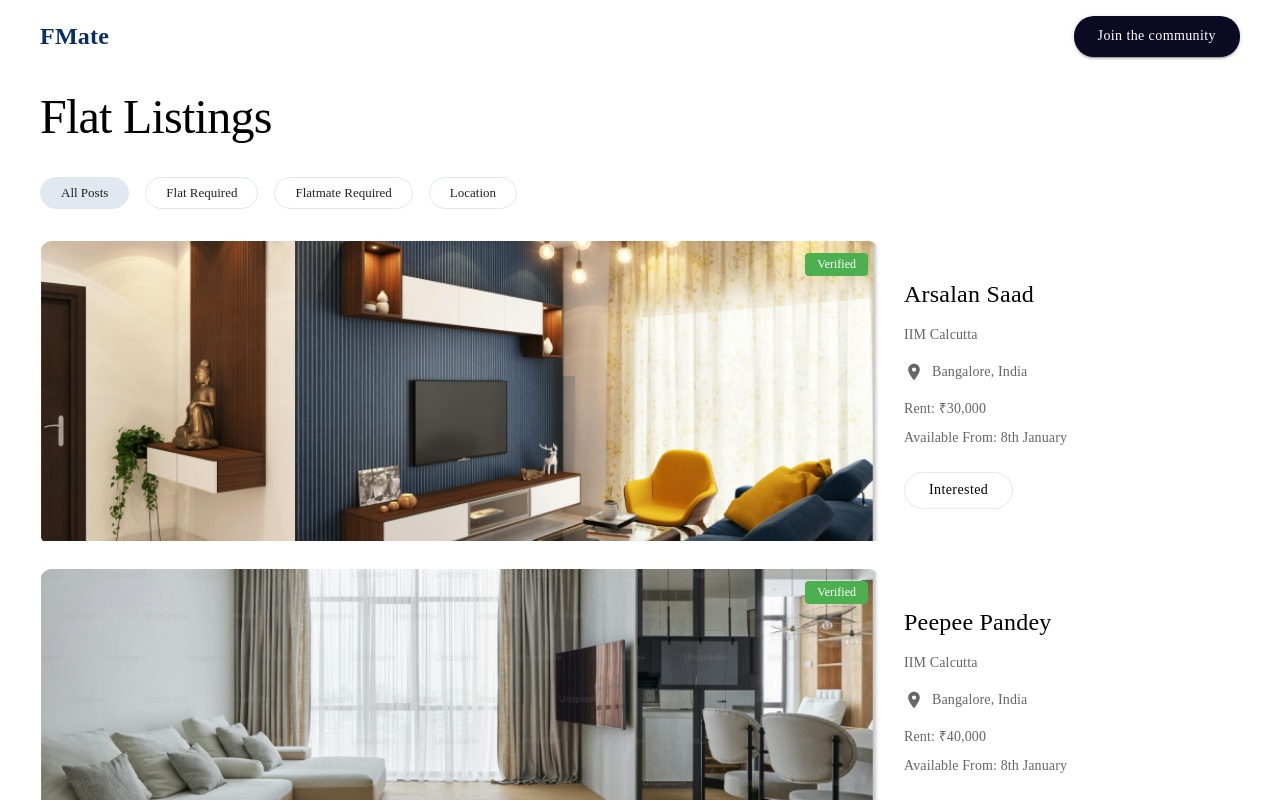
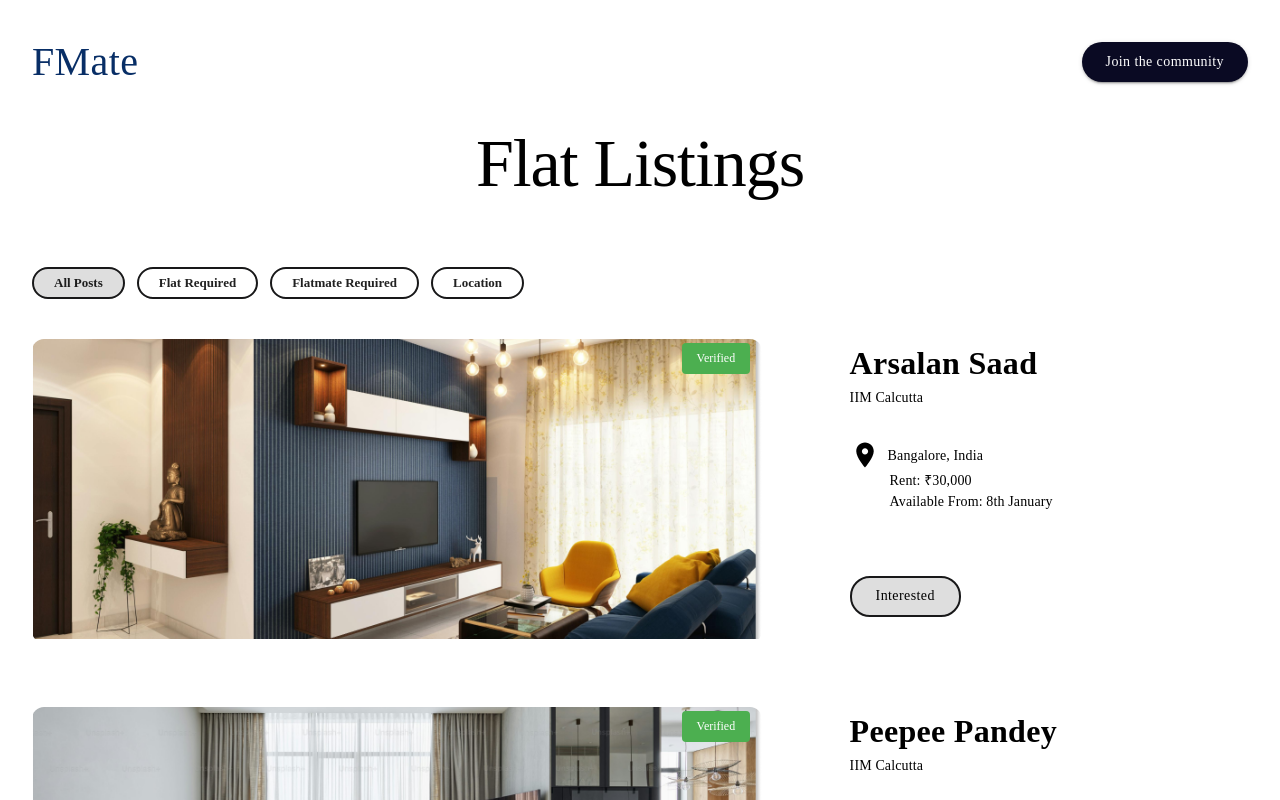
Before and after one commit to Anjaliicode/FMate, a React (Vite) app: page /flatlistings in a window 1280 px wide. Shown: the top 800 px of the page. Built offline with nearby package versions, Linux system fonts and the light colour scheme.

Commit message:
added flatlisting page

```diff
--- a/src/App.jsx
+++ b/src/App.jsx
@@ -16,6 +16,7 @@ function App() {
         <Route path="/verificationcode" element={<VerificationCodePage />} />
         <Route path="/flatlistings" element={<FlatListingsPage />} />
         <Route path="/roomrequirements" element={<RoomRequirementForm/>} />
+        <Route path="/roomrequirement" element={<RoomRequirementForm />} />
 
       </Routes>
     </BrowserRouter>
--- a/src/components/EmailVerificationPage.jsx
+++ b/src/components/EmailVerificationPage.jsx
@@ -7,7 +7,7 @@ const VerificationCodePage = () => {
   const navigate = useNavigate();
 
   const handleVerify = () => {
-    navigate("/verification");
+    navigate("/verificationcode");
   };
 
   return (
@@ -77,7 +77,7 @@ const VerificationCodePage = () => {
           justifyContent: {xs:"center",md:"start"},
           alignItems: "center",
           px: { xs: 3, md: 4 },
-          py: { xs: 13, md: 14 },
+          py: { xs: 16, md: 14 },
 
           maxWidth: { xs: "100%", md: "50%" },
         }}
@@ -96,7 +96,7 @@ const VerificationCodePage = () => {
             sx={{
               fontFamily: "Poppins",
               fontWeight: 500,
-              fontSize: { xs: "24px", md: "35px" },
+              fontSize: { xs: "33px", md: "35px" },
               textAlign: "center",
               mb: 1,
             }}
--- a/src/components/FlatListing.jsx
+++ b/src/components/FlatListing.jsx
@@ -4,8 +4,13 @@ import LocationOnIcon from '@mui/icons-material/LocationOn';
 import flat1 from "../assets/flat1.png";
 import flat2 from "../assets/flat2.png";
 import flat3 from "../assets/flat3.png";
+import { useNavigate } from 'react-router-dom';
 
 const FlatListingsPage = () => {
+  const navigate = useNavigate();
+  const handleRequirement = () => {
+    navigate("/");
+  }
   const listings = [
     {
       id: 1,
@@ -36,27 +41,31 @@ const FlatListingsPage = () => {
       availableFrom: '8th January',
       image: flat3,
       verified: true
-    }
+    },
+
   ];
 
   return (
-    <Box sx={{ p: { xs: 2, md: 2 }, backgroundColor: "#fff", minHeight: "100vh" }}>
+    <Box sx={{ p: { xs: 2, md: 4 }, backgroundColor: "#fff", minHeight: "100vh" }}>
       {/* Header */}
       <Box sx={{
         display: 'flex',
         justifyContent: 'space-between',
         alignItems: 'center',
-        mb: 4,
-        maxWidth: "1200px",
+        mb: { xs: 3, md: 4 },
+        maxWidth: "1400px",
         mx: "auto",
-        width: "100%"
+        width: "100%",
+        flexDirection: { xs: 'column', sm: 'row' },
+        gap: { xs: 2, sm: 0 }
       }}>
         <Typography
           sx={{
-            fontFamily: 'Poppins',
-            fontWeight: 600,
-            fontSize: "24px",
-            color: '#082E66'
+            fontFamily: "Poppins",
+            fontWeight: 500,
+            fontSize: { xs: "32px", md: "40px" },
+            lineHeight: { xs: "48px", md: "60px" },
+            color: "#082E66",
           }}
         >
           FMate
@@ -72,6 +81,8 @@ const FlatListingsPage = () => {
             fontSize: '14px',
             px: 3,
             py: 1,
+            onClick:{handleRequirement},
+            width: { xs: '100%', sm: 'auto' },
             '&:hover': { backgroundColor: '#2A2A43' }
           }}
         >
@@ -80,33 +91,44 @@ const FlatListingsPage = () => {
       </Box>
 
       {/* Content Container */}
-      <Box sx={{ maxWidth: "1200px", mx: "auto", width: "100%" }}>
+      <Box sx={{ maxWidth: "1400px", mx: "auto", width: "100%" }}>
         {/* Title */}
         <Typography
           variant="h1"
           sx={{
             fontFamily: 'Poppins',
             fontWeight: 500,
-            fontSize: '48px',
-            mb: 4,
-            color: '#000'
+            fontSize: { xs: '32px', md: '68px' },
+            mb: { xs: 3, md: 8 },
+            color: '#000',
+            textAlign: 'center'
           }}
         >
           Flat Listings
         </Typography>
 
         {/* Filter Chips */}
-        <Box sx={{ display: 'flex', gap: 2, mb: 4 }}>
+        <Box sx={{
+          display: 'flex',
+          gap: 1.5,
+          mb: { xs: 3, md: 4 },
+          overflow: 'auto',
+          pb: 1,
+          flexWrap:'wrap',
+          '::-webkit-scrollbar': { display: 'none' }
+        }}>
           {['All Posts', 'Flat Required', 'Flatmate Required', 'Location'].map((filter) => (
             <Chip
               key={filter}
               label={filter}
               sx={{
                 fontFamily: 'Poppins',
-                backgroundColor: filter === 'All Posts' ? '#E2E8F0' : 'transparent',
-                border: '1px solid #E2E8F0',
+                fontWeight: 600,
+                backgroundColor: filter === 'All Posts' ? '#DEDEDE' : 'transparent',
+                border: '2px solid #181819',
                 borderRadius: '20px',
                 px: 1,
+                whiteSpace: 'nowrap',
                 '&:hover': { backgroundColor: '#E2E8F0' }
               }}
               clickable
@@ -116,16 +138,20 @@ const FlatListingsPage = () => {
 
         {/* Listings */}
         <Box sx={{ display: 'flex', flexDirection: 'column', gap: 3 }}>
-          {listings.map((listing, index) => (
+          {listings.map((listing) => (
             <Box key={listing.id}>
               <Box sx={{
                 display: 'flex',
+
+                flexDirection: { xs: 'column', md: 'row' },
                 gap: 3,
                 backgroundColor: 'white',
+                mb: 5,
+                // borderBottom:"2px dotted black",
               }}>
                 {/* Image Container */}
                 <Box sx={{
-                  width: "70%",
+                  width: { xs: "100%", md: "60%" },
                   position: 'relative',
                   borderRadius: '12px',
                   overflow: 'hidden'
@@ -143,13 +169,13 @@ const FlatListingsPage = () => {
                     <Box
                       sx={{
                         position: 'absolute',
-                        top: '12px',
+                        top: '4px',
                         right: '12px',
                         backgroundColor: '#4CAF50',
                         color: 'white',
                         fontSize: '12px',
-                        py: 0.5,
-                        px: 1.5,
+                        py: 1,
+                        px: 1.8,
                         borderRadius: '4px',
                         fontFamily: 'Poppins',
                       }}
@@ -164,15 +190,16 @@ const FlatListingsPage = () => {
                   flex: 1,
                   display: 'flex',
                   flexDirection: 'column',
-                  justifyContent: 'center',
-                  gap: 1
+                  // justifyContent: 'center',
+                  // gap: 1,
+                  pl: { xs: 2, md: 8}
                 }}>
                   <Typography
                     sx={{
                       fontFamily: 'Poppins',
-                      fontWeight: 500,
-                      fontSize: '24px',
-                      mb: 0.5
+                      fontWeight: 600,
+                      fontSize: { xs: '20px', md: '32px' },
+                      // mb: 0.5
                     }}
                   >
                     {listing.name}
@@ -181,21 +208,22 @@ const FlatListingsPage = () => {
                   <Typography
                     sx={{
                       fontFamily: 'Poppins',
+                      fontWeight:"500",
                       fontSize: '14px',
-                      color: '#666',
-                      mb: 1
+                      // color: '#666',
+                      mb: 4
                     }}
                   >
                     {listing.college}
                   </Typography>
 
-                  <Box sx={{ display: 'flex', alignItems: 'center', gap: 1, mb: 1 }}>
-                    <LocationOnIcon sx={{ color: '#666', fontSize: '20px' }} />
+                  <Box sx={{ display: 'flex', alignItems: 'center', gap: 1}}>
+                    <LocationOnIcon sx={{  fontSize: '30px' }} />
                     <Typography
                       sx={{
                         fontFamily: 'Poppins',
                         fontSize: '14px',
-                        color: '#666'
+
                       }}
                     >
                       {listing.location}
@@ -206,7 +234,7 @@ const FlatListingsPage = () => {
                     sx={{
                       fontFamily: 'Poppins',
                       fontSize: '14px',
-                      color: '#666'
+                     pl:5,
                     }}
                   >
                     Rent: {listing.rent}
@@ -216,23 +244,25 @@ const FlatListingsPage = () => {
                     sx={{
                       fontFamily: 'Poppins',
                       fontSize: '14px',
-                      color: '#666',
-                      mb: 2
+                     pl:5,
+                      mb: 8
                     }}
                   >
                     Available From: {listing.availableFrom}
                   </Typography>
 
                   <Button
-                    variant="outlined"
+                    // variant="outlined"
                     sx={{
                       borderColor: '#E2E8F0',
                       color: '#000',
                       textTransform: 'none',
                       fontFamily: 'Poppins',
                       borderRadius: '20px',
-                      width: 'fit-content',
+                      width: { xs: '100%', md: 'fit-content' },
                       px: 3,
+                      backgroundColor: "#DEDEDE",
+                      border:"2px solid #181819",
                       '&:hover': {
                         borderColor: '#CBD5E0',
                         backgroundColor: '#f8f9fa'
@@ -243,7 +273,6 @@ const FlatListingsPage = () => {
                   </Button>
                 </Box>
               </Box>
-
             </Box>
           ))}
         </Box>
--- a/src/components/VerificationCodePage.jsx
+++ b/src/components/VerificationCodePage.jsx
@@ -83,7 +83,7 @@ const VerificationCodePage = () => {
           sx={{
             fontFamily: "Poppins",
             fontWeight: 400,
-            fontSize: { xs: "28px", md: "36px" },
+            fontSize: { xs: "32px", md: "36px" },
             lineHeight: "54px",
             mb: 1,
           }}
```
Also changed, not shown: src/components/RoomRequirement.jsx (+12 -57 lines).
